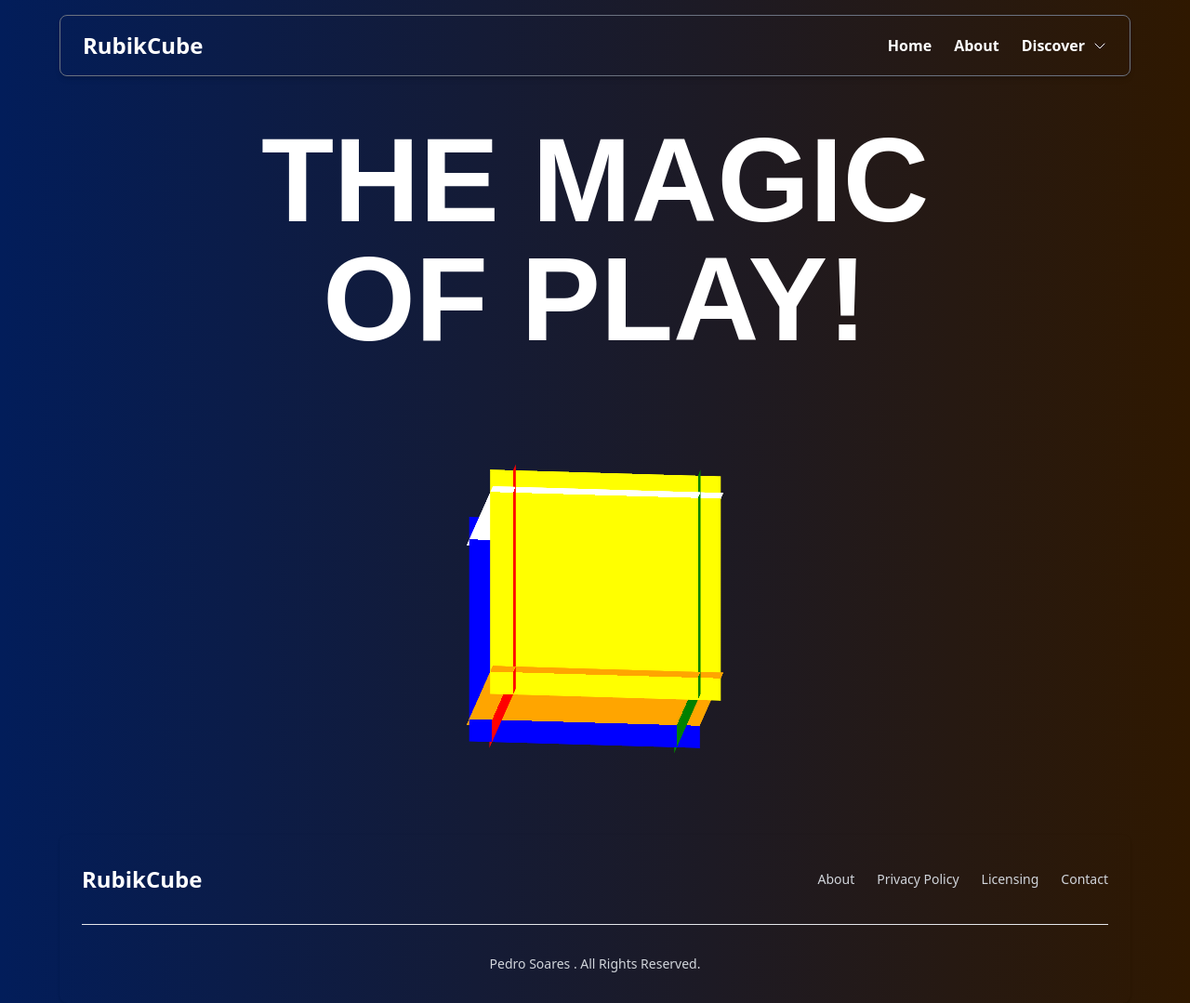
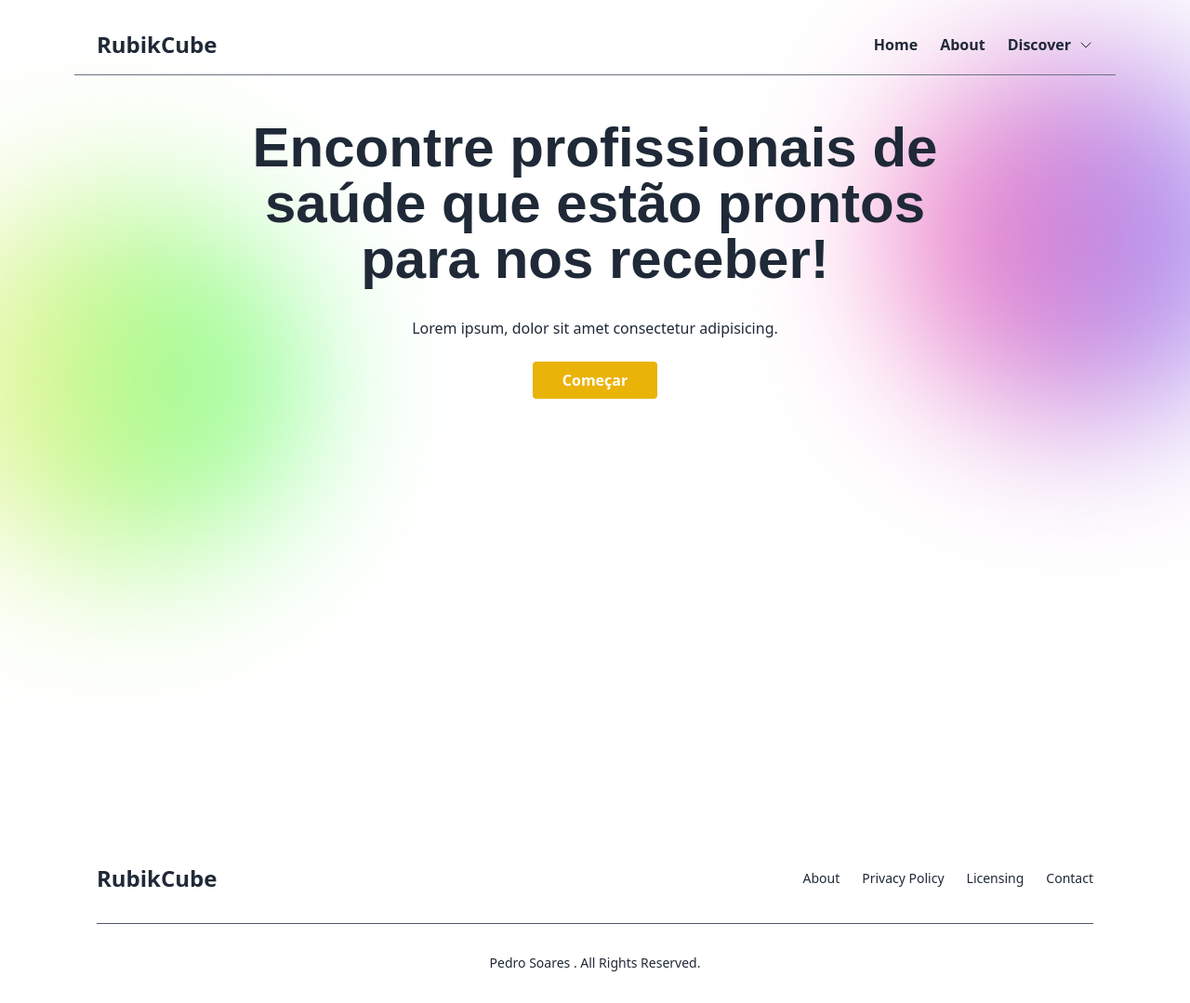
Before and after one commit to ngrpedro/nextapp, a Next.js app: page / in a window 1280 px wide. Shown: the whole page at 93% size. Built offline with nearby package versions, Linux system fonts and the light colour scheme.

Commit message:
rebrand + layout

```diff
--- a/src/components/footer.tsx
+++ b/src/components/footer.tsx
@@ -4,12 +4,12 @@ import React from "react";
 const Footer = () => {
   return (
     <>
-      <footer className="p-4 bg-transparent rounded-lg shadow md:px-6 md:py-8">
+      <footer className="p-4 bg-transparent md:px-6 md:py-8">
         <div className="sm:flex sm:items-center sm:justify-between">
           <span className="self-center text-2xl font-semibold whitespace-nowrap">
           RubikCube
           </span>
-          <ul className="flex flex-wrap items-center gap-6 mb-6 text-sm text-gray-300 sm:mb-0">
+          <ul className="flex flex-wrap items-center gap-6 mb-6 text-sm text-gray-800 sm:mb-0">
             <li>
               <Link href="/" className="hover:underline transition-all ">
                 About
@@ -32,8 +32,8 @@ const Footer = () => {
             </li>
           </ul>
         </div>
-        <hr className="my-6 border-gray-200 sm:mx-auto lg:my-8" />
-        <span className="block text-sm text-gray-300 sm:text-center">
+        <hr className="my-6 border-gray-600 sm:mx-auto lg:my-8" />
+        <span className="block text-sm text-gray-800 sm:text-center">
           Pedro Soares . All Rights Reserved.
         </span>
       </footer>
--- a/src/components/layout.tsx
+++ b/src/components/layout.tsx
@@ -8,7 +8,7 @@ interface Props {
 
 const Layout = ({ children }: Props) => {
   return (
-    <div className="max-w-6xl m-auto">
+    <div className="max-w-6xl m-auto px-4">
       <Navbar />
       <main>{children}</main>
       <Footer />
--- a/src/components/navbar.tsx
+++ b/src/components/navbar.tsx
@@ -1,14 +1,17 @@
 import Link from "next/link";
-import { CaretDown } from "phosphor-react";
+import { CaretDown, Hamburger, List } from "phosphor-react";
 import React from "react";
 
 const Navbar = () => {
   return (
-    <div className="py-4 px-6 mb-4 flex items-center justify-between border border-gray-500 rounded-lg shadow-md">
+    <div className="py-4 px-6 mb-4 flex items-center justify-between border-b border-gray-500">
       <span className="text-2xl font-semibold whitespace-nowrap">
         RubikCube
       </span>
-      <ul className="flex items-center justify-center gap-6">
+      <div className="block md:hidden cursor-pointer">
+        <List size={22} />
+      </div>
+      <ul className="items-center justify-center gap-6 hidden md:flex">
         <li className="font-semibold hover:text-gray-200 transition-colors">
           <Link href="/">Home</Link>
         </li>
--- a/src/components/sections/hero.tsx
+++ b/src/components/sections/hero.tsx
@@ -3,12 +3,33 @@ import RubikCube from "../rubikCube/rubikCube";
 
 const Hero = () => {
   return (
-    <section className="h-screen">
-      <h1 className="max-w-[50rem] m-auto uppercase text-9xl font-bold text-center font-asap py-8">
-        the magic of play!
+    <section className="h-screen relative">
+      <div
+        className="w-[25rem] h-[25rem] absolute right-[-10rem] -top-10 rounded-full
+        bg-gradient-to-r from-[#ff7bbc] to-[#9698ff] blur-[80px] -z-10"
+      >
+        teste
+      </div>
+      <h1 className="max-w-[52rem] m-auto text-2xl sm:text-4xl md:text-6xl font-bold text-center font-asap py-8">
+        Encontre profissionais de saúde que estão prontos para nos receber!
       </h1>
 
-      <RubikCube />
+      <p className="text-center">
+        Lorem ipsum, dolor sit amet consectetur adipisicing.
+      </p>
+      <div className="flex items-center justify-center py-6">
+        <button className="bg-yellow-500 hover:bg-yellow-600 text-white font-semibold text-center py-2 px-8 rounded transition-colors">
+          Começar
+        </button>
+      </div>
+      <div
+        className="w-[25rem] h-[25rem] absolute left-[-9.5rem] rounded-full top-28
+        bg-gradient-to-r from-[#fff396] to-[#7bff91] blur-[80px] -z-10"
+      >
+        teste
+      </div>
+
+      {/* <RubikCube /> */}
     </section>
   );
 };
--- a/src/pages/home.tsx
+++ b/src/pages/home.tsx
@@ -11,7 +11,7 @@ type Props = {
 const Home = ({ users }: Props) => {
   return (
     <>
-      <h1>Hello my firts Next.js App</h1>
+      <h1>Hello my first Next.js App</h1>
 
       <ul>
         {users?.map((user) => (
--- a/src/pages/index.tsx
+++ b/src/pages/index.tsx
@@ -5,7 +5,7 @@ import Layout from "./../components/layout";
 
 const index = () => {
   return (
-    <div className="bg-gradient-to-r from-[#021d5a] to-[#2f1800] text-white pt-4">
+    <div className="text-gray-800 pt-4 overflow-hidden">
       <Head>
         <title>Home</title>
       </Head>
```
